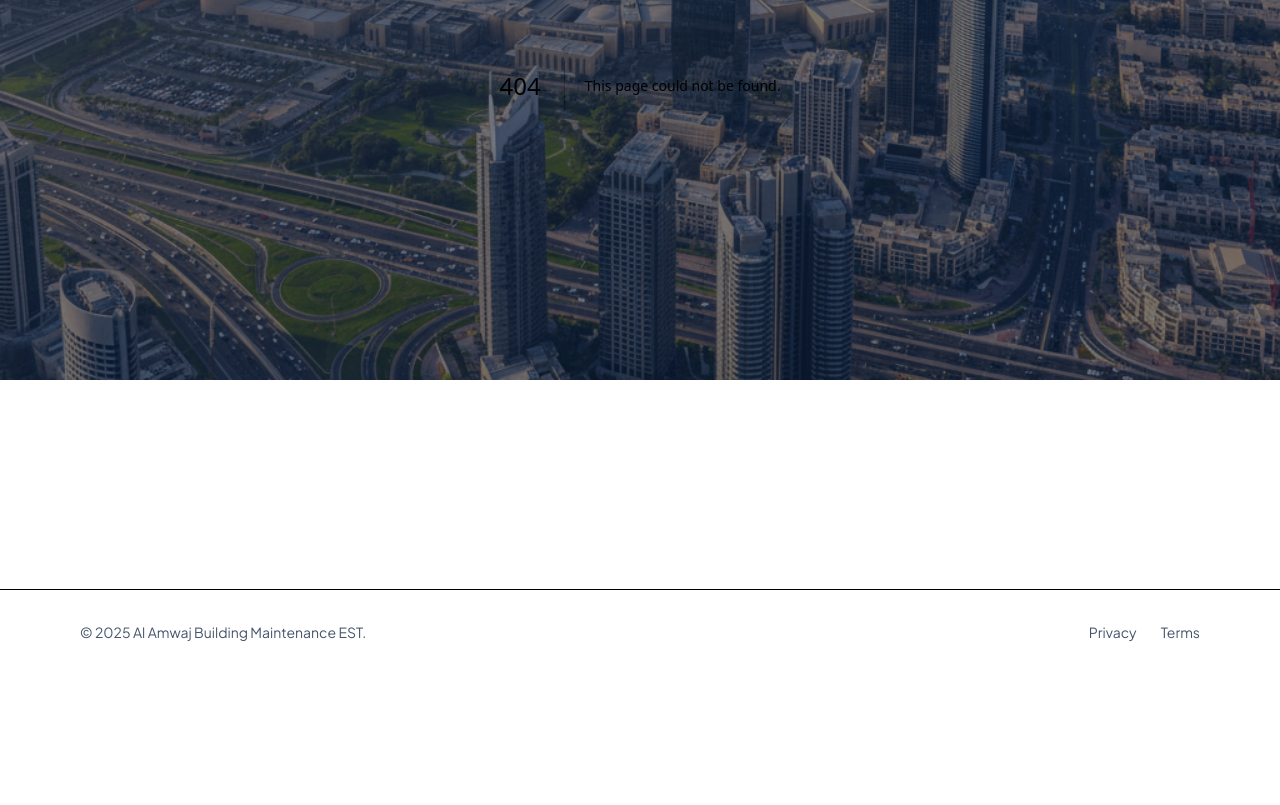
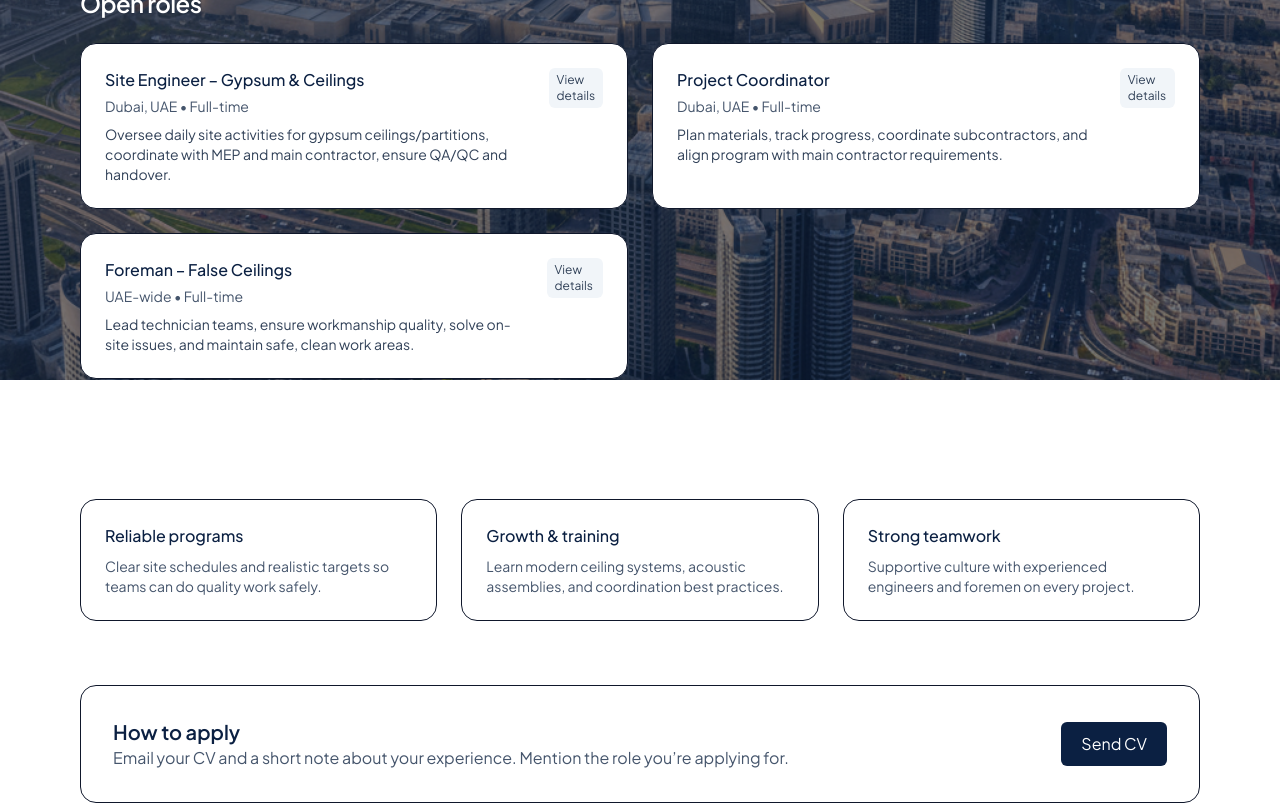
Before and after one commit to WovenTexLTD/Al-Amwaj-BLDG-MAINT.-est, a Next.js app: page /hire in a window 1280 px wide. Before the commit this address had no page. Shown: the part 420-1225 px from the top of the page. Before the commit the page ends 1094 px from the top, so only its background shows below. Built offline with nearby package versions, Linux system fonts and the light colour scheme.

Commit message:
Create page.tsx

```diff
--- /dev/null
+++ b/src/app/hire/page.tsx
@@ -0,0 +1,159 @@
+import Link from "next/link";
+
+type Role = {
+  title: string;
+  location: string;
+  type: string;
+  summary: string;
+  details: string[];
+  emailSubject: string;
+};
+
+export default function Hire() {
+  const roles: Role[] = [
+    {
+      title: "Site Engineer – Gypsum & Ceilings",
+      location: "Dubai, UAE",
+      type: "Full-time",
+      summary:
+        "Oversee daily site activities for gypsum ceilings/partitions, coordinate with MEP and main contractor, ensure QA/QC and handover.",
+      details: [
+        "3+ years experience in false ceilings/gypsum works",
+        "Reading drawings, setting out, and site coordination",
+        "Method statements, ITP/QA documentation, snag closure",
+        "Fluent English; Arabic/Hindi/Bengali a plus",
+      ],
+      emailSubject: "Application – Site Engineer (Gypsum & Ceilings)",
+    },
+    {
+      title: "Project Coordinator",
+      location: "Dubai, UAE",
+      type: "Full-time",
+      summary:
+        "Plan materials, track progress, coordinate subcontractors, and align program with main contractor requirements.",
+      details: [
+        "2+ years coordination experience in fit-out/ceilings",
+        "Strong Excel and scheduling (e.g., MS Project) skills",
+        "Material tracking, documentation, and site reporting",
+      ],
+      emailSubject: "Application – Project Coordinator",
+    },
+    {
+      title: "Foreman – False Ceilings",
+      location: "UAE-wide",
+      type: "Full-time",
+      summary:
+        "Lead technician teams, ensure workmanship quality, solve on-site issues, and maintain safe, clean work areas.",
+      details: [
+        "5+ years on-site experience with gypsum ceilings/partitions",
+        "Team leadership and practical problem solving",
+        "Safety-first approach; quality finishes under time pressure",
+      ],
+      emailSubject: "Application – Foreman (False Ceilings)",
+    },
+  ];
+
+  const mail = "info@yourdomain.com"; // <-- change to your hiring email
+
+  return (
+    <div className="space-y-16">
+      {/* Intro */}
+      <section className="rounded-3xl bg-white border p-8 md:p-12">
+        <span className="inline-block text-xs font-semibold tracking-widest text-[#0B2042]/70 uppercase">
+          Careers
+        </span>
+        <h1 className="mt-3 text-3xl md:text-4xl font-semibold tracking-tight text-[#0B2042]">
+          Join Al Amwaj — build with precision and pride.
+        </h1>
+        <p className="mt-4 text-slate-600 max-w-3xl">
+          We’re growing our delivery teams for ceilings, partitions, and acoustic systems. If you’re
+          hands-on, reliable, and care about quality, we’d love to meet you.
+        </p>
+      </section>
+
+      {/* Open roles */}
+      <section className="space-y-6">
+        <h2 className="text-2xl font-semibold tracking-tight text-white">Open roles</h2>
+        <div className="grid md:grid-cols-2 gap-6">
+          {roles.map((r) => (
+            <details key={r.title} className="rounded-2xl bg-white border p-6 group">
+              <summary className="cursor-pointer list-none">
+                <div className="flex items-start justify-between gap-4">
+                  <div>
+                    <h3 className="font-medium text-[#0B2042]">{r.title}</h3>
+                    <p className="mt-1 text-sm text-slate-600">
+                      {r.location} • {r.type}
+                    </p>
+                    <p className="mt-2 text-sm text-slate-700">{r.summary}</p>
+                  </div>
+                  <span className="text-xs px-2 py-1 rounded-md bg-slate-100 text-slate-700">
+                    View details
+                  </span>
+                </div>
+              </summary>
+
+              <ul className="mt-4 list-disc pl-5 space-y-1 text-sm text-slate-700">
+                {r.details.map((d) => (
+                  <li key={d}>{d}</li>
+                ))}
+              </ul>
+
+              <div className="mt-5">
+                <a
+                  href={`mailto:${mail}?subject=${encodeURIComponent(r.emailSubject)}&body=${encodeURIComponent(
+                    `Hello Al Amwaj,\n\nI’d like to apply for the ${r.title} role.\n\nName:\nPhone:\nYears of Experience:\nVisa Status:\nEarliest Start:\n\nAttached: CV/Resume\n\nBest regards,\n`
+                  )}`}
+                  className="inline-block px-4 py-2 rounded-md bg-[#0B2042] text-white hover:opacity-90"
+                >
+                  Apply via Email
+                </a>
+              </div>
+            </details>
+          ))}
+        </div>
+      </section>
+
+      {/* Benefits */}
+      <section className="space-y-6">
+        <h2 className="text-2xl font-semibold tracking-tight text-white">Why work with us</h2>
+        <div className="grid md:grid-cols-3 gap-6">
+          {[
+            {
+              h: "Reliable programs",
+              p: "Clear site schedules and realistic targets so teams can do quality work safely.",
+            },
+            {
+              h: "Growth & training",
+              p: "Learn modern ceiling systems, acoustic assemblies, and coordination best practices.",
+            },
+            {
+              h: "Strong teamwork",
+              p: "Supportive culture with experienced engineers and foremen on every project.",
+            },
+          ].map((b) => (
+            <div key={b.h} className="p-6 rounded-2xl bg-white border">
+              <h3 className="font-medium text-[#0B2042]">{b.h}</h3>
+              <p className="mt-2 text-sm text-slate-600">{b.p}</p>
+            </div>
+          ))}
+        </div>
+      </section>
+
+      {/* How to apply */}
+      <section className="rounded-2xl border bg-white p-6 md:p-8 flex flex-col md:flex-row items-center justify-between gap-4">
+        <div>
+          <h3 className="text-xl font-semibold text-[#0B2042]">How to apply</h3>
+          <p className="text-slate-600">
+            Email your CV and a short note about your experience. Mention the role you’re applying for.
+          </p>
+        </div>
+        <a
+          href={`mailto:${mail}?subject=${encodeURIComponent("General Application – Al Amwaj")}`}
+          className="px-5 py-2.5 rounded-md bg-[#0B2042] text-white hover:opacity-90"
+        >
+          Send CV
+        </a>
+      </section>
+    </div>
+  );
+}
```
